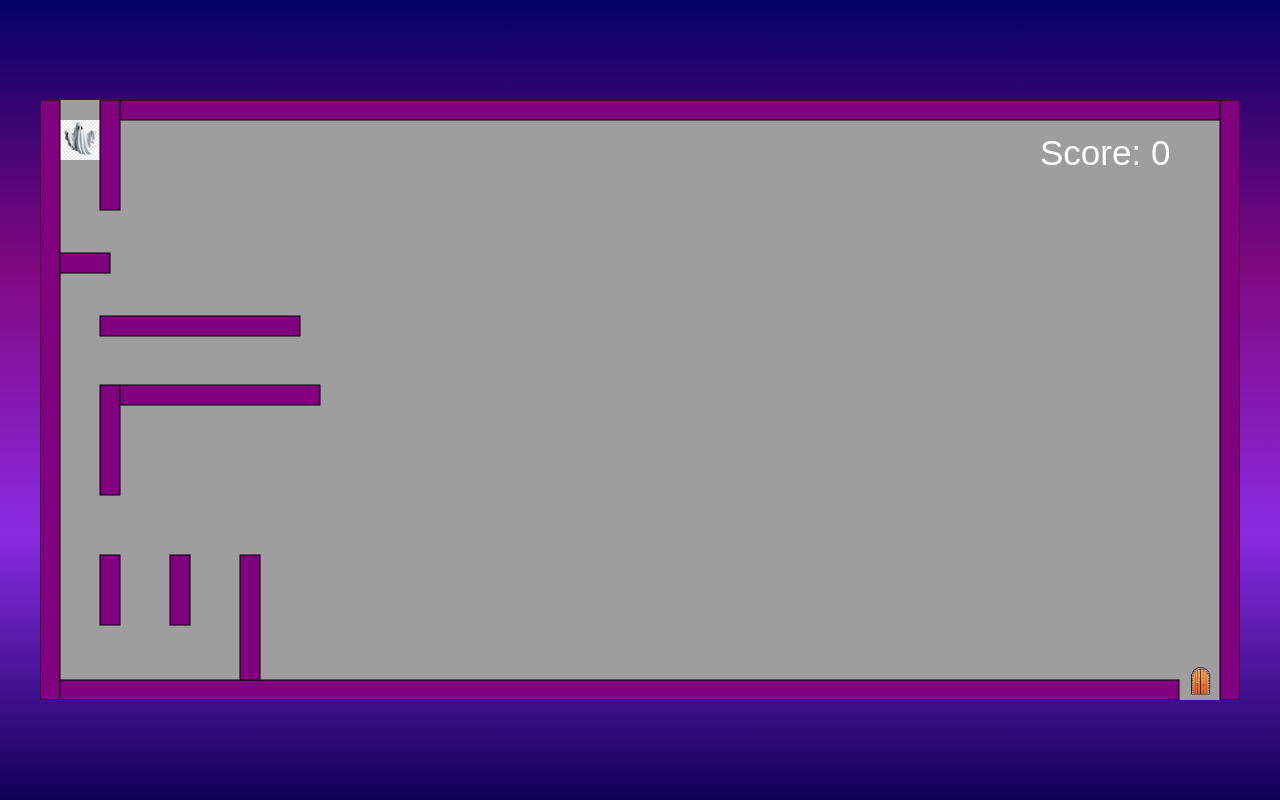
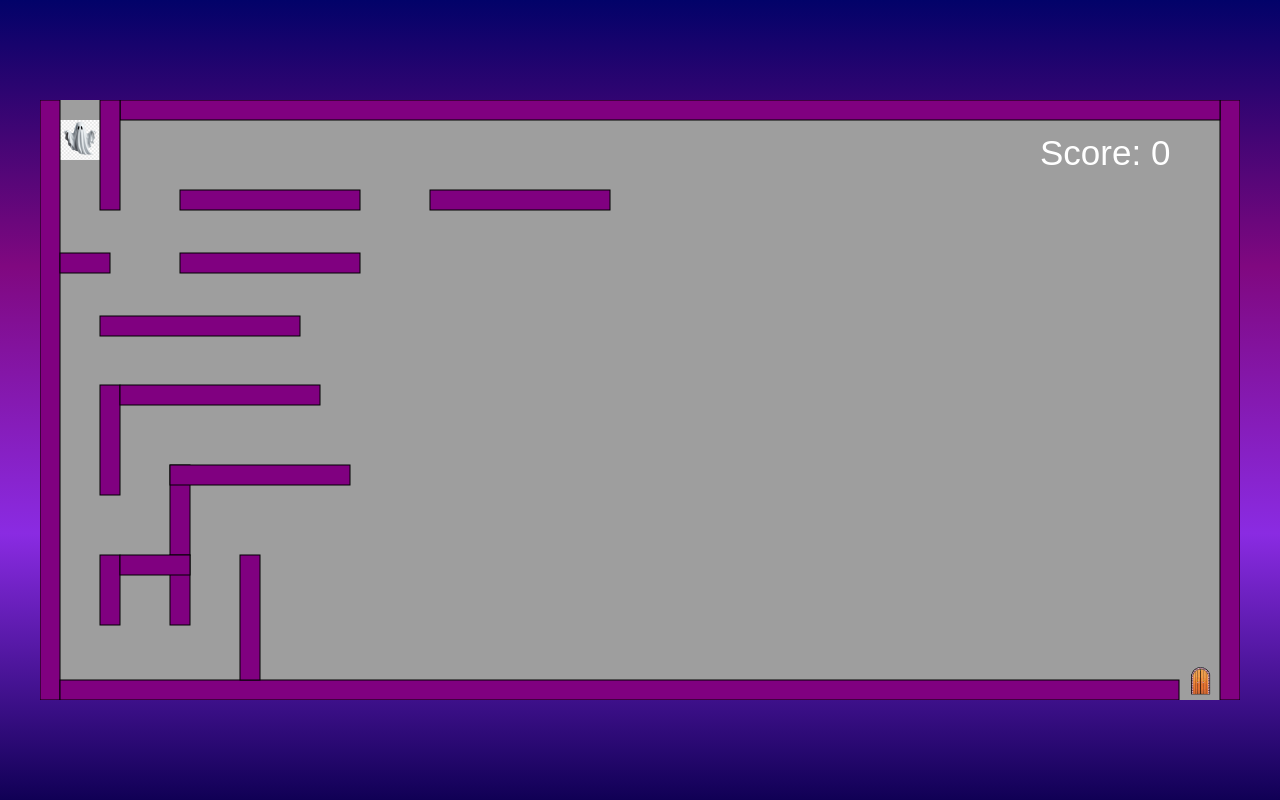
Before and after one commit to CarlosSanchez22/Evaluacion-Laberinto, a plain HTML site: page Index.html in a window 1280 px wide. Drawn offline with Linux system fonts and the light colour scheme.

Commit message:
Add files via upload

```diff
--- a/Index.html
+++ b/Index.html
@@ -22,9 +22,9 @@
     <canvas id="mycanvas" width="1200" height="600"></canvas>
 
     <script type="">
-      /*setTimeout(function () {
+      setTimeout(function () {
         location.reload();
-      }, 1000); // 60,000 milisegundos = 60 segundos*/
+      }, 1000); // 60,000 milisegundos = 60 segundos
 
       const mycanvas = document.getElementById("mycanvas");
       const ctx = mycanvas.getContext("2d");
@@ -73,7 +73,6 @@
       var salida = new Objetos("#db0000", 40, 40, 1140, 560);
 
       //Paredes laberinto
-      //                               Ancho largo  x  y
       //Bordes
       paredes.push(new Objetos("purple", 20, 600, 0, 0));
       paredes.push(new Objetos("purple", 20, 600, 1180, 0));
@@ -85,13 +84,22 @@
       paredes.push(new Objetos("purple", 20, 110, 60, 0));
       paredes.push(new Objetos("purple", 200, 20, 60, 216));
 
+      //                               Ancho largo  x  y
       paredes.push(new Objetos("purple", 20, 110, 60, 285));
       paredes.push(new Objetos("purple", 20, 70, 60, 455));
       paredes.push(new Objetos("purple", 20, 70, 130, 455));
       paredes.push(new Objetos("purple", 20, 125, 200, 455));
+      paredes.push(new Objetos("purple", 20, 90, 130, 365));
 
+
+      //Acostado
       paredes.push(new Objetos("purple", 200, 20, 80, 285));
-      //paredes.push(new Objetos("purple", 200, 20, 80, 285));
+      paredes.push(new Objetos("purple", 70, 20, 80, 455));
+      paredes.push(new Objetos("purple", 180, 20, 130, 365));
+      paredes.push(new Objetos("purple", 180, 20, 140, 90));
+      paredes.push(new Objetos("purple", 180, 20, 140, 153));
+      paredes.push(new Objetos("purple", 180, 20, 390, 90));
+
 
       // Movimiento
       document.addEventListener("keypress", function (e) {
```
